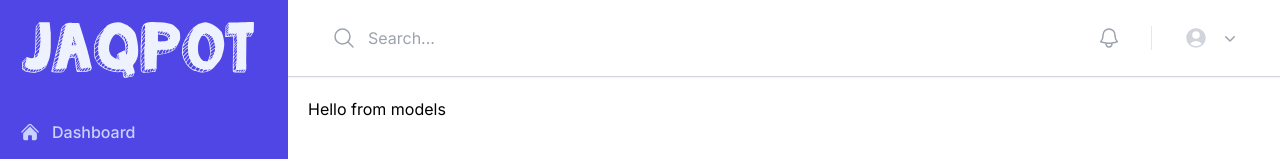
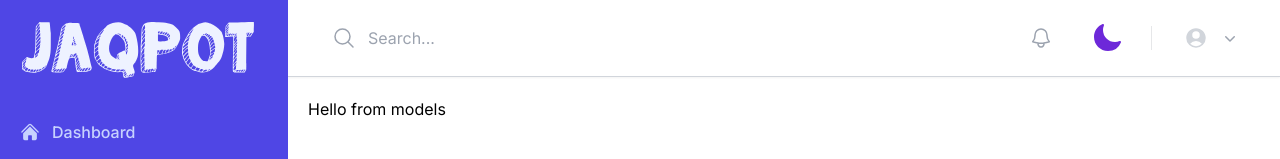
Before and after one commit to ntua-unit-of-control-and-informatics/jaqpot-frontend, a Next.js app: page /dashboard/models in a window 1280 px wide. Shown: the top 159 px of the page. Built offline with nearby package versions, Linux system fonts and the light colour scheme; no server answers.

Commit message:
feat: add dark mode

```diff
--- a/src/app/dashboard/components/Sidebar.tsx
+++ b/src/app/dashboard/components/Sidebar.tsx
@@ -77,7 +77,7 @@ export default function Sidebar({ session }: { session: Session | null }) {
 
   const sidebarClassName = () => {
     const sidebarDefaultClassnames =
-      'fixed top-0 left-0 z-40 w-72 h-screen bg-indigo-600 dark:bg-gray-1000 transition-transform sm:translate-x-0';
+      'fixed top-0 left-0 z-40 w-72 h-screen bg-indigo-600 dark:bg-gray-900 transition-transform sm:translate-x-0';
     if (showSidebarOnMobile) {
       return sidebarDefaultClassnames;
     } else {
--- a/src/app/dashboard/components/TopBar.tsx
+++ b/src/app/dashboard/components/TopBar.tsx
@@ -1,7 +1,10 @@
-import { BellIcon, MagnifyingGlassIcon } from '@heroicons/react/24/outline';
+'use client';
+
+import { BellIcon } from '@heroicons/react/24/outline';
 import UserAvatar from '@/app/dashboard/components/UserAvatar';
 import { Session } from 'next-auth';
 import SearchBar from '@/app/dashboard/components/SearchBar';
+import { MoonIcon, SunIcon } from '@heroicons/react/24/solid';
 
 export default function TopBar({ session }: { session: Session | null }) {
   return (
@@ -11,6 +14,13 @@ export default function TopBar({ session }: { session: Session | null }) {
         <div className="flex gap-x-5 items-center">
           <button type="button" className="p-2.5">
             <BellIcon className="size-6 text-gray-400" />
+          </button>
+          <button
+            onClick={() => document.body.classList.toggle('dark')}
+            className="h-12 w-12 rounded-lg p-2 hover:bg-gray-100 dark:hover:bg-gray-700"
+          >
+            <MoonIcon className="text-violet-700 block dark:hidden" />
+            <SunIcon className="text-yellow-500  hidden dark:block" />
           </button>
           {/*DIVIDER*/}
           <div
--- a/src/app/dashboard/components/UserAvatar.tsx
+++ b/src/app/dashboard/components/UserAvatar.tsx
@@ -21,7 +21,7 @@ export default function UserAvatar({ session }: { session: Session | null }) {
   return (
     <Menu as="div" className="relative inline-block">
       <div>
-        <MenuButton className="inline-flex  items-center w-full justify-center gap-x-1.5 rounded-md bg-white px-3 py-2 text-sm font-semibold text-gray-900">
+        <MenuButton className="inline-flex  items-center w-full justify-center gap-x-1.5 rounded-md px-3 py-2 text-sm font-semibold text-gray-900">
           {session?.user?.image ? (
             <Image
               alt="user avatar"
@@ -51,14 +51,16 @@ export default function UserAvatar({ session }: { session: Session | null }) {
         leaveFrom="transform opacity-100 scale-100"
         leaveTo="transform opacity-0 scale-95"
       >
-        <MenuItems className="absolute right-0 z-10 mt-2 w-56 origin-top-right rounded-md bg-white shadow-lg ring-1 ring-black ring-opacity-5 focus:outline-none">
+        <MenuItems className="absolute right-0 z-10 mt-2 w-56 origin-top-right rounded-md shadow-lg ring-1 ring-black ring-opacity-5 focus:outline-none bg-white dark:bg-gray-600 dark:text-gray-100">
           <div className="py-1">
             <MenuItem>
               {({ focus }) => (
                 <a
                   href="#"
                   className={classNames(
-                    focus ? 'bg-gray-100 text-gray-900' : 'text-gray-700',
+                    focus
+                      ? 'bg-gray-100 text-gray-900  dark:bg-gray-900 dark:text-gray-100'
+                      : 'text-gray-700 dark:text-gray-100',
                     'block px-4 py-2 text-sm',
                   )}
                 >
@@ -71,7 +73,9 @@ export default function UserAvatar({ session }: { session: Session | null }) {
                 <a
                   href="#"
                   className={classNames(
-                    focus ? 'bg-gray-100 text-gray-900' : 'text-gray-700',
+                    focus
+                      ? 'bg-gray-100 text-gray-900  dark:bg-gray-900 dark:text-gray-100'
+                      : 'text-gray-700 dark:text-gray-100',
                     'block px-4 py-2 text-sm',
                   )}
                 >
@@ -84,7 +88,9 @@ export default function UserAvatar({ session }: { session: Session | null }) {
                 <a
                   href="#"
                   className={classNames(
-                    focus ? 'bg-gray-100 text-gray-900' : 'text-gray-700',
+                    focus
+                      ? 'bg-gray-100 text-gray-900  dark:bg-gray-900 dark:text-gray-100'
+                      : 'text-gray-700 dark:text-gray-100',
                     'block px-4 py-2 text-sm',
                   )}
                 >
@@ -98,7 +104,9 @@ export default function UserAvatar({ session }: { session: Session | null }) {
                   <button
                     type="submit"
                     className={classNames(
-                      focus ? 'bg-gray-100 text-gray-900' : 'text-gray-700',
+                      focus
+                        ? 'bg-gray-100 text-gray-900 dark:bg-gray-900 dark:text-gray-100'
+                        : 'text-gray-700 dark:text-gray-100',
                       'block w-full px-4 py-2 text-left text-sm',
                     )}
                   >
--- a/src/app/globals.css
+++ b/src/app/globals.css
@@ -18,12 +18,11 @@
 
 body {
   color: rgb(var(--foreground-rgb));
-  background: linear-gradient(
-      to bottom,
-      transparent,
-      rgb(var(--background-end-rgb))
-    )
-    rgb(var(--background-start-rgb));
+  background: var(--background-end-rgb);
+}
+
+input {
+  background: transparent;
 }
 
 @layer utilities {
--- a/src/app/layout.tsx
+++ b/src/app/layout.tsx
@@ -16,7 +16,11 @@ export default function RootLayout({
 }>) {
   return (
     <html lang="en">
-      <body className={`${inter.className} bg-white`}>{children}</body>
+      <body
+        className={`${inter.className} bg-white dark:bg-gray-600 dark:text-gray-100`}
+      >
+        {children}
+      </body>
     </html>
   );
 }
--- a/tailwind.config.ts
+++ b/tailwind.config.ts
@@ -16,5 +16,6 @@ const config: Config = {
     },
   },
   plugins: [],
+  darkMode: 'selector',
 };
 export default config;
```
